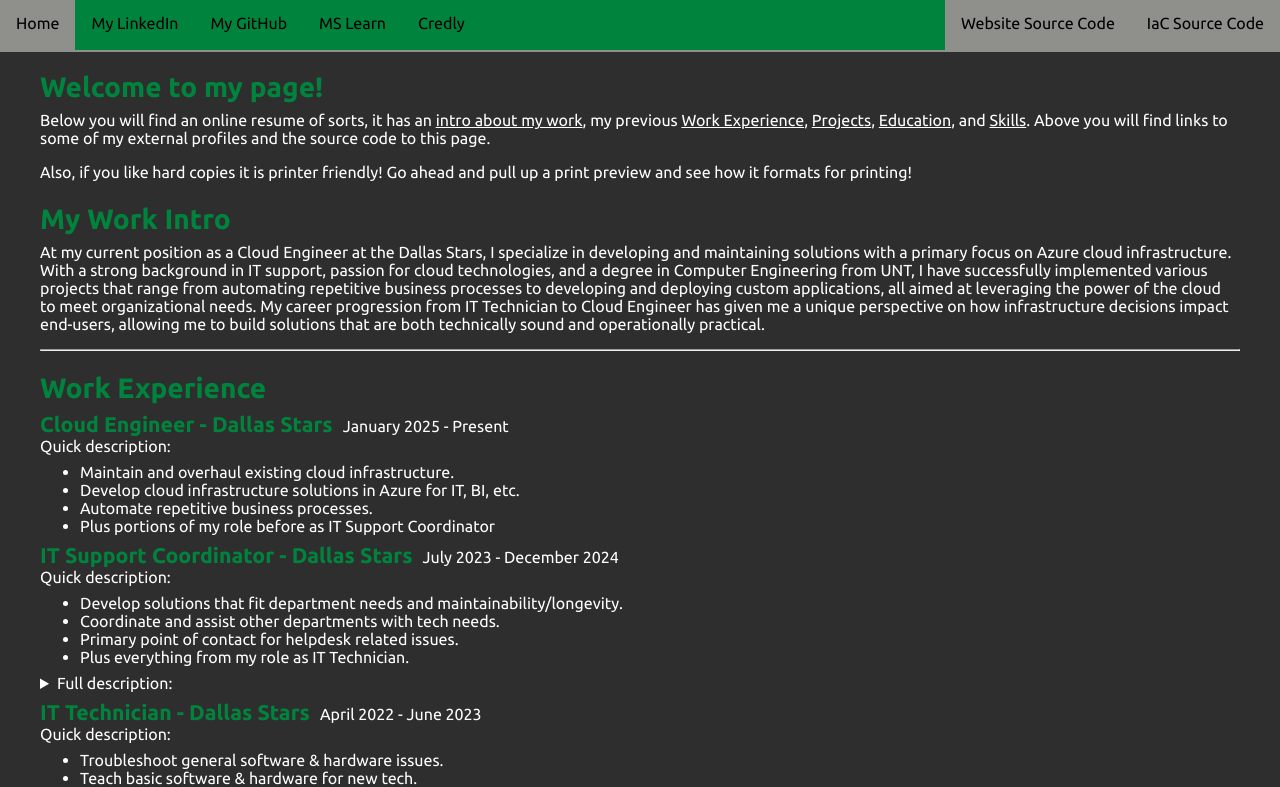
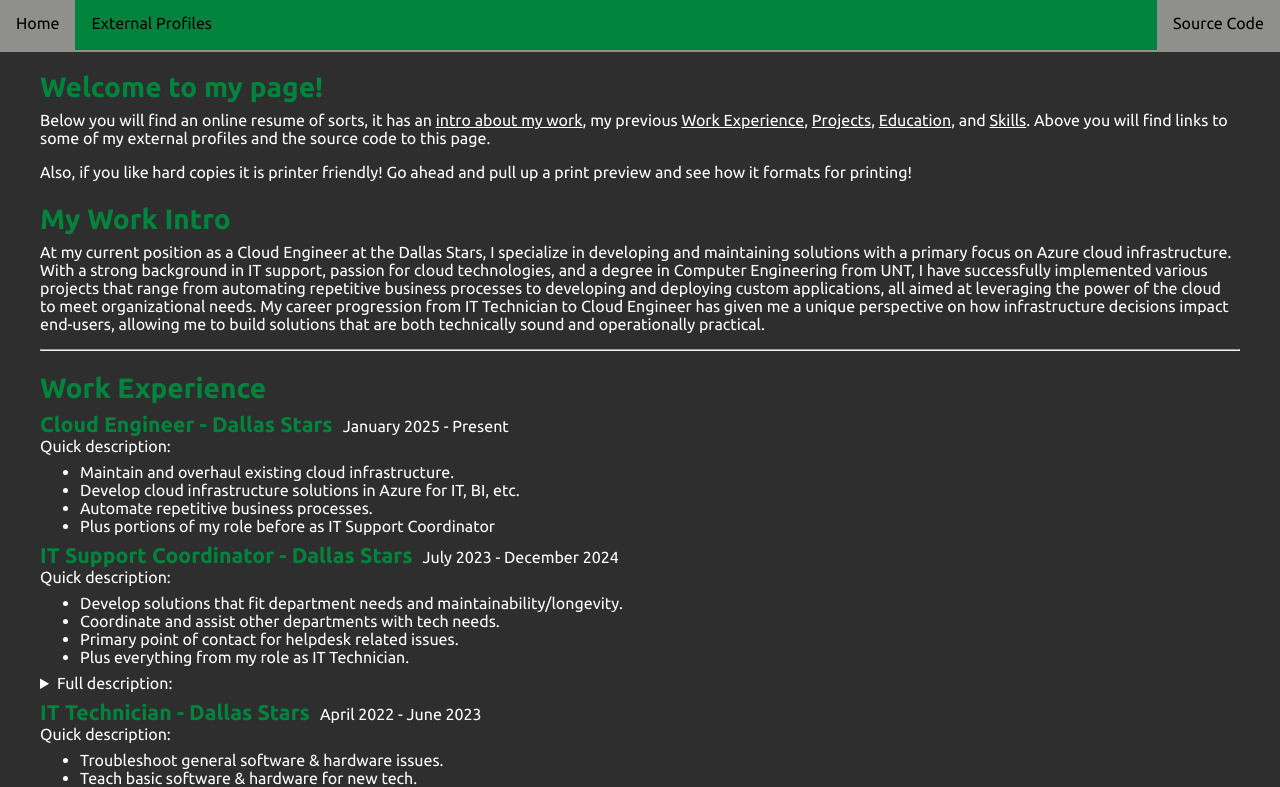
Before and after one commit to MicahWW/MicahWW, a Next.js app: page / in a window 1280 px wide. Shown: the top 787 px of the page. Built offline with nearby package versions, Linux system fonts and the light colour scheme.

Commit message:
dropdown menus

```diff
--- a/src/components/Navbar.tsx
+++ b/src/components/Navbar.tsx
@@ -1,16 +1,44 @@
+"use client";
+
 import styles from "@/styles/navbar.module.css";
 import Link from "next/link";
+import { useState } from "react";
 
 const Navbar = () => {
+    const [isExternalProfilesNavVisible, setIsExternalProfilesNavVisible] = useState(false);
+    const [isSourceCodeNavVisible, setIsSourceCodeNavVisible] = useState(false);
+
     return (
         <div className={styles.topNav}>
             <Link className={`${styles.topNavLink} ${styles.topNavLinkLeft}`} href="/">Home</Link>
-            <Link className={`${styles.topNavLink} ${styles.topNavLinkLeft}`} target="_blank"  href="/linkedin">My LinkedIn</Link>
-            <Link className={`${styles.topNavLink} ${styles.topNavLinkLeft}`} target="_blank"  href="/github">My GitHub</Link>
-            <Link className={`${styles.topNavLink} ${styles.topNavLinkLeft}`} target="_blank" href="/ms-learn">MS Learn</Link>
-            <Link className={`${styles.topNavLink} ${styles.topNavLinkLeft}`} target="_blank" href="/credly">Credly</Link>
-            <Link className={`${styles.topNavLink} ${styles.topNavLinkRight}`} target="_blank" href="/github/Terraform/tree/main/projects/myself/">IaC Source Code</Link>
-            <Link className={`${styles.topNavLink} ${styles.topNavLinkRight}`} target="_blank" href="/github/MicahWW/">Website Source Code</Link>
+            <div
+                className={`${styles.topNavLink} ${styles.topNavLinkLeft}`}
+                onMouseEnter={() => setIsExternalProfilesNavVisible(true)} onMouseLeave={() => setIsExternalProfilesNavVisible(false)}
+            >
+                External Profiles
+                {isExternalProfilesNavVisible && (
+                    <div className={styles.dropdown}>
+                        <Link className={`${styles.topNavLink} ${styles.topNavLinkLeft}`} target="_blank" href="/linkedin">My LinkedIn</Link>
+                        <Link className={`${styles.topNavLink} ${styles.topNavLinkLeft}`} target="_blank" href="/github">My GitHub</Link>
+                        <Link className={`${styles.topNavLink} ${styles.topNavLinkLeft}`} target="_blank" href="/ms-learn">MS Learn</Link>
+                        <Link className={`${styles.topNavLink} ${styles.topNavLinkLeft}`} target="_blank" href="/credly">Credly</Link>
+                    </div>
+                )}
+            </div>
+            <div
+                className={`${styles.topNavLink} ${styles.topNavLinkRight}`}
+                onMouseEnter={() => setIsSourceCodeNavVisible(true)} onMouseLeave={() => setIsSourceCodeNavVisible(false)}
+            >
+                Source Code
+                {isSourceCodeNavVisible && (
+                    <div className={styles.dropdown}>
+                        <Link className={`${styles.topNavLink} ${styles.topNavLinkRight}`} target="_blank" href="/github/Terraform/tree/main/projects/myself/">IaC</Link>
+                        <Link className={`${styles.topNavLink} ${styles.topNavLinkRight}`} target="_blank" href="/github/MicahWW/">Website</Link>
+                    </div>
+                )}
+            </div>
+
+
         </div>
     )
 }
--- a/src/styles/navbar.module.css
+++ b/src/styles/navbar.module.css
@@ -6,7 +6,6 @@
     height: var(--navbar-height);
     z-index: 1000;
     background-color: var(--primary);
-    overflow: hidden;
     color: var(--secondary);
     border-bottom: 2px solid var(--secondary);
     @media print {
@@ -20,11 +19,12 @@
     padding: 14px 16px;
     text-decoration: none;
     color: black;
-    height: var(--navbar-height);
+    height: calc(var(--navbar-height) - (14px * 2));
 }
 
 .topNavLinkLeft {
     float: left;
+    background-color: var(--primary);
 }
 
 .topNavLinkLeft:hover {
@@ -43,3 +43,17 @@
     background-color: var(--primary);
     transition-duration: 0.5s;
 }
+
+.dropdown {
+    position: fixed;
+    top: var(--navbar-height);
+    background-color: var(--secondary);
+    z-index: 1000;
+    display: flex;
+    flex-direction: column;
+    width: inherit;
+}
+
+.dropdown > .topNavLink {
+    outline: 0px;
+}
```
